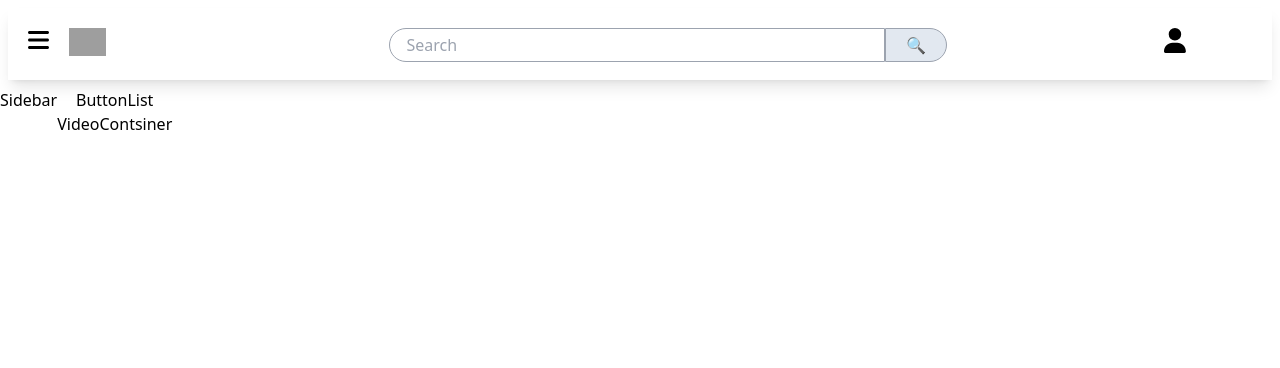
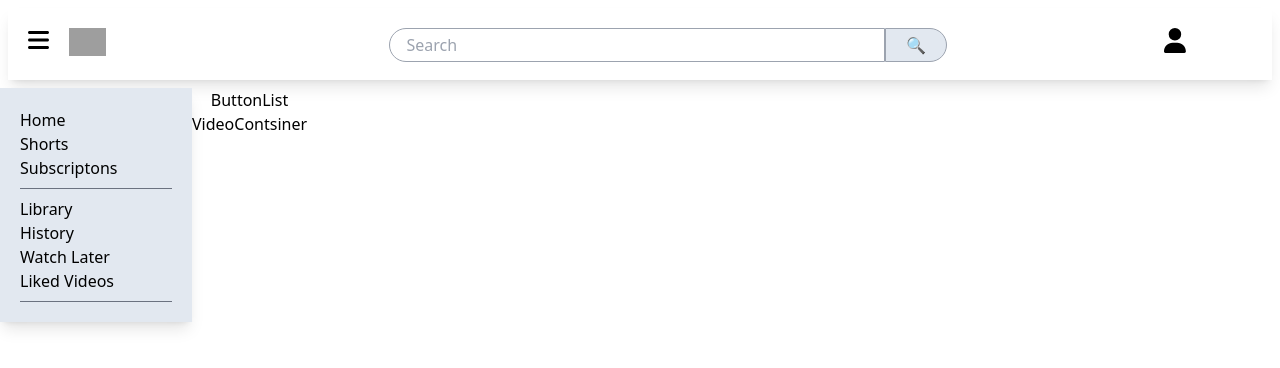
Before and after one commit to Namank65/namaste_Youtube_App, a React (Create React App) app: page / in a window 1280 px wide. Shown: the top 368 px of the page. Built offline with nearby package versions, Linux system fonts and the light colour scheme; grey boxes are pictures that could not be loaded.

Commit message:
making sidebar and implimenting redux to my app

```diff
--- a/package.json
+++ b/package.json
@@ -8,11 +8,13 @@
     "@fortawesome/free-regular-svg-icons": "^6.4.2",
     "@fortawesome/free-solid-svg-icons": "^6.4.2",
     "@fortawesome/react-fontawesome": "^0.2.0",
+    "@reduxjs/toolkit": "^1.9.7",
     "@testing-library/jest-dom": "^5.17.0",
     "@testing-library/react": "^13.4.0",
     "@testing-library/user-event": "^13.5.0",
     "react": "^18.2.0",
     "react-dom": "^18.2.0",
+    "react-redux": "^8.1.3",
     "react-scripts": "5.0.1",
     "web-vitals": "^2.1.4"
   },
--- a/src/App.js
+++ b/src/App.js
@@ -1,12 +1,16 @@
 import './App.css';
 import Body from './Components/Body';
 import Header from './Components/Header';
+import { Provider } from 'react-redux';
+import store from './utils/ReduxStore';
 
 function App() {
   return (
     <div className="App">
-      <Header/>
-      <Body/>
+      <Provider store={store}>
+        <Header />
+        <Body />
+      </Provider>
     </div>
   );
 }
--- a/src/Components/Header.js
+++ b/src/Components/Header.js
@@ -5,7 +5,7 @@ const Header = () => {
     <div className='grid grid-flow-col m-2 p-5 shadow-lg'>
       <div className='flex col-span-1'>
         <svg className='h-6 mr-5' xmlns="http://www.w3.org/2000/svg" viewBox="0 0 448 512"><path d="M0 96C0 78.3 14.3 64 32 64H416c17.7 0 32 14.3 32 32s-14.3 32-32 32H32C14.3 128 0 113.7 0 96zM0 256c0-17.7 14.3-32 32-32H416c17.7 0 32 14.3 32 32s-14.3 32-32 32H32c-17.7 0-32-14.3-32-32zM448 416c0 17.7-14.3 32-32 32H32c-17.7 0-32-14.3-32-32s14.3-32 32-32H416c17.7 0 32 14.3 32 32z" /></svg>
-        <img className='h-7' src='https://image.shutterstock.com/image-photo/image-260nw-2310134969.jpg' />
+        <img className='h-7' alt=' youTubelogo' src='https://image.shutterstock.com/image-photo/image-260nw-2310134969.jpg' />
       </div>
 
       <div className='h-8 col-span-10'>
--- a/src/Components/Sidebar.js
+++ b/src/Components/Sidebar.js
@@ -2,7 +2,19 @@ import React from 'react'
 
 const Sidebar = () => {
   return (
-    <div>Sidebar</div>
+    <div className='p-5 text-left w-48 shadow-lg bg-slate-200'>
+      <ul className='border-b border-gray-500 pb-2'>
+        <li>Home</li>
+        <li>Shorts</li>
+        <li>Subscriptons</li>
+      </ul>
+      <ul className='border-b border-gray-500 pb-2 pt-2'>
+        <li>Library</li>
+        <li>History</li>
+        <li>Watch Later</li>
+        <li>Liked Videos</li>
+      </ul>
+    </div>
   )
 }
 
--- /dev/null
+++ b/src/utils/ReduxSlice.js
@@ -0,0 +1,16 @@
+import { createSlice } from "@reduxjs/toolkit";
+
+const reduxSlice = createSlice({
+    name: "ReduxS",
+    initialState: {
+        isMenuOpen: true
+    },
+    reducers: {
+        toggleMenu: (state) => {
+            state.isMenuOpen = !state.isMenuOpen
+        },
+    },
+});
+
+export const {toggleMenu} = reduxSlice.actions;
+export default reduxSlice.reducer;
--- /dev/null
+++ b/src/utils/ReduxStore.js
@@ -0,0 +1,12 @@
+import {configureStore} from "@reduxjs/toolkit"
+import reduxSlice from "./ReduxSlice";
+
+const store = configureStore({
+
+    reducer: {
+        reduxS: reduxSlice
+    },
+
+})
+
+export default store;
```
Also changed, not shown: 1 other file (tests, documents, lock files or other folders).
